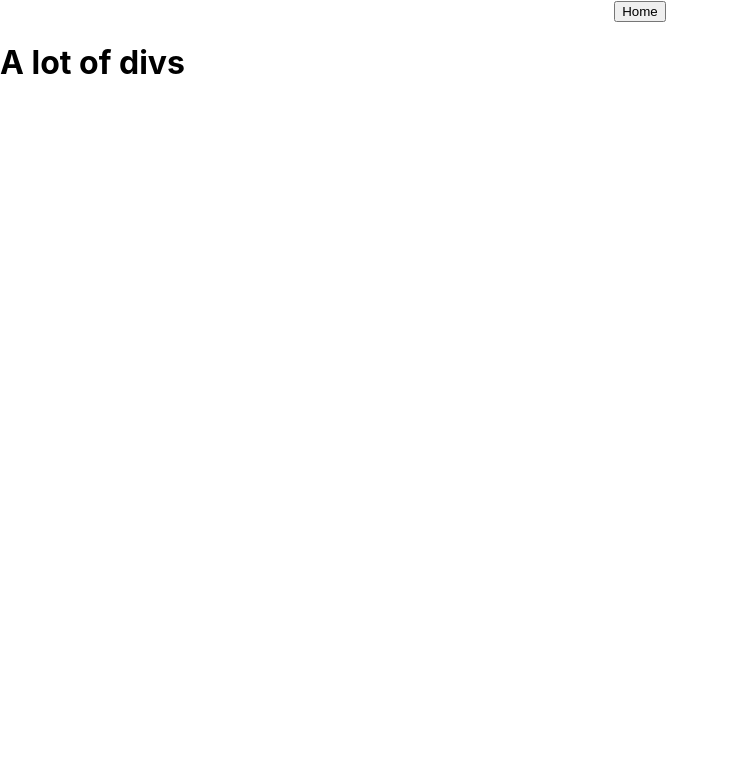
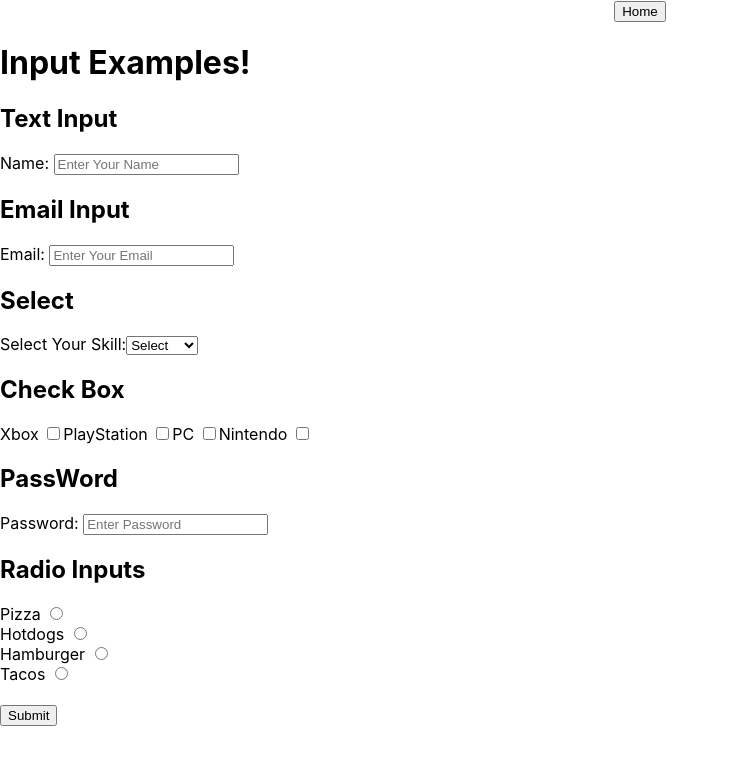
Before and after one commit to LuiCoro/octo-form, a React (Create React App) app in the folder form/: page /inputs in a window 1280 px wide. Shown: the top 764 px of the page, without its empty margins (0-729 px from the left). Built offline with nearby package versions, Linux system fonts and the light colour scheme.

Commit message:
'Bare-Bones' * Added Skeleton inside InputComponent.js
'Inputs Added'
* Text
* Email
* Select
* Checkbox
* Radio

```diff
--- a/form/src/Components/InputsComponents/InputComponent.js
+++ b/form/src/Components/InputsComponents/InputComponent.js
@@ -3,7 +3,84 @@ import React from 'react'
 const Inputs = () => {
     return (
         <div>
-            <h1>A lot of divs</h1>
+            <h1>Input Examples!</h1>
+            <div>
+                <form>
+                    <h2>Text Input</h2>
+                    <label>
+                        Name: <input type="text" name="name" placeholder="Enter Your Name"/>
+                    </label>
+
+                    <h2>Email Input</h2>
+                    <label>
+                        Email: <input type="email" name="email" placeholder="Enter Your Email"/>
+                    </label>
+
+                    <h2>Select</h2>
+                    <label>
+                        Select Your Skill:
+                        <select name="skill">
+                            <option value="select">Select</option>
+                            <option value='rage'>Rage</option>
+                            <option value="lazy">Lazy</option>
+                            <option value="smart">Smart</option>
+                            <option value="creative">Creative</option>
+                        </select>
+                    </label>
+
+                    <h2>Check Box</h2>
+                    <label>
+                        Xbox <input type='checkbox' name='xbox'/>
+                    </label>
+
+                    <label>
+                        PlayStation <input type='checkbox' name='sony'/>
+                    </label>
+
+                    <label>
+                        PC <input type='checkbox' name='pc'/>
+                    </label>
+
+                    <label>
+                        Nintendo <input type='checkbox' name='nintendo'/>
+                    </label>
+
+                    <h2>PassWord</h2>
+                    <label>
+                        Password: <input type="password" name='password' placeholder='Enter Password'/>
+                    </label>
+
+                    <h2>Radio Inputs</h2>
+                    <div>
+                        <label>
+                            Pizza <input type='radio' name='favfood'/>
+                        </label>
+                    </div>
+
+                    <div>
+                        <label>
+                            Hotdogs <input type='radio' name='favfood'/>
+                        </label>
+                    </div>
+
+                    <div>
+                        <label>
+                            Hamburger <input type='radio' name='favfood'/>
+                        </label>
+                    </div>
+
+                    <div>
+                        <label>
+                            Tacos <input type='radio' name='favfood'/>
+                        </label>
+                    </div>
+
+                    <br/>
+
+                    <button id='inputsBTN'>Submit</button>
+
+                </form>
+            </div>
         </div>
     )
 }
```
